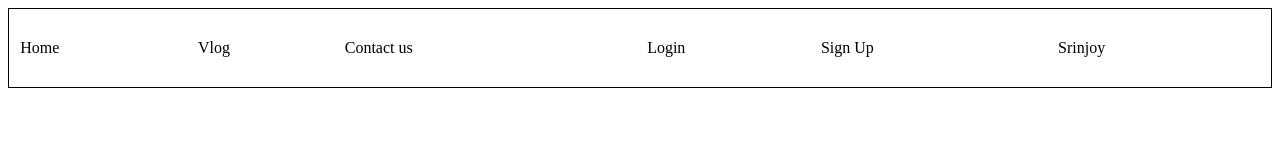
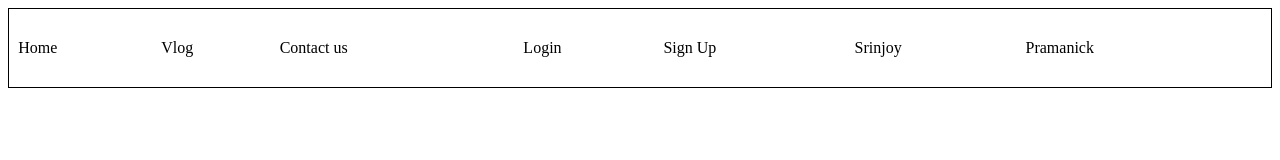
Before and after one commit to Codexia-afk/demo-repo, a plain HTML site: page index.html in a window 1280 px wide. Drawn offline with Linux system fonts and the light colour scheme.

Commit message:
Add 'Pramanick' to the navigation table
Added a new table cell for 'Pramanick' in the navigation.

```diff
--- a/index.html
+++ b/index.html
@@ -15,6 +15,7 @@
             <td>Login</td>
             <td>Sign Up</td>
             <td>Srinjoy</td>
+            <td>Pramanick</td>
         </tr>
     </table>
 </body>
```
